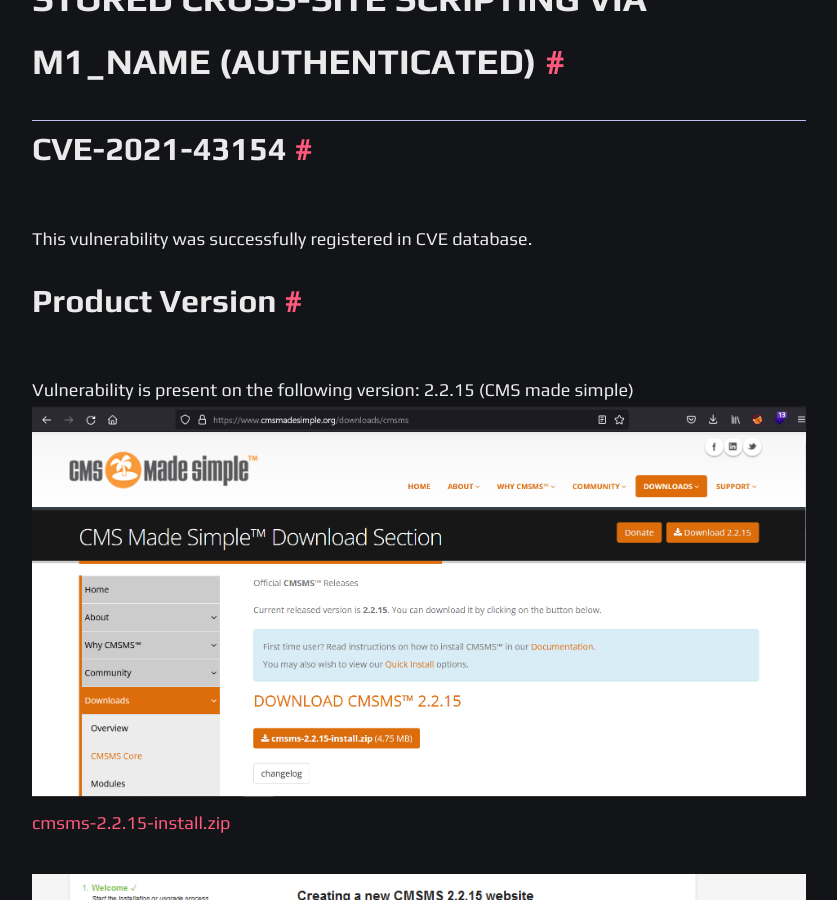
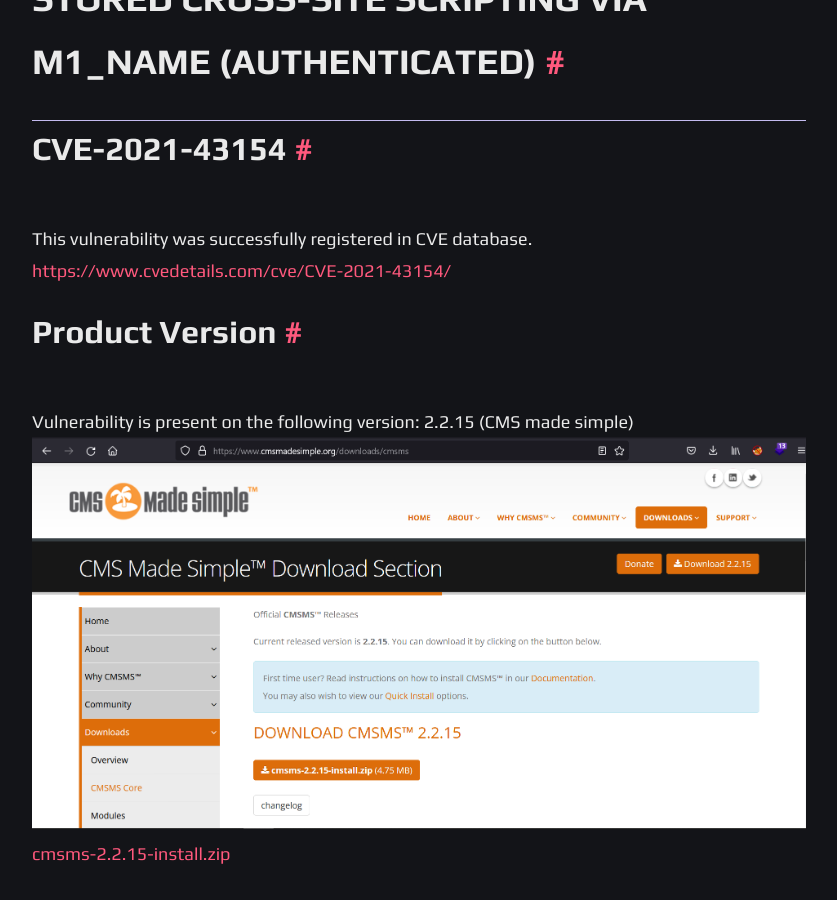
Before and after one commit to elprofesor96/elprofesor96.github.io, a Jekyll site: the page built from _posts/2021-10-24-stored-cross-site-scripting-via-m1_name-authenticated.md, in a window 1280 px wide and 900 px high, scrolled down 405 px. Shown: the whole window, without its empty margins (221-1058 px from the left). Built offline with Jekyll 4.4.1, drawn with Linux system fonts in a browser that asks for light colours; nearby versions of some CDN libraries; some of the changed lines change nothing that is shown.

```diff
--- a/_posts/2021-10-24-stored-cross-site-scripting-via-m1_name-authenticated.md
+++ b/_posts/2021-10-24-stored-cross-site-scripting-via-m1_name-authenticated.md
@@ -9,7 +9,7 @@
 ---
 ## CVE-2021-43154
 This vulnerability was successfully registered in CVE database.
-<a href="https://www.cvedetails.com/cve/CVE-2021-43154/"></a>
+<a href="https://www.cvedetails.com/cve/CVE-2021-43154/">https://www.cvedetails.com/cve/CVE-2021-43154/</a>
 
 ## Product Version
 Vulnerability is present on the following version: 2.2.15 (CMS made simple)
```
